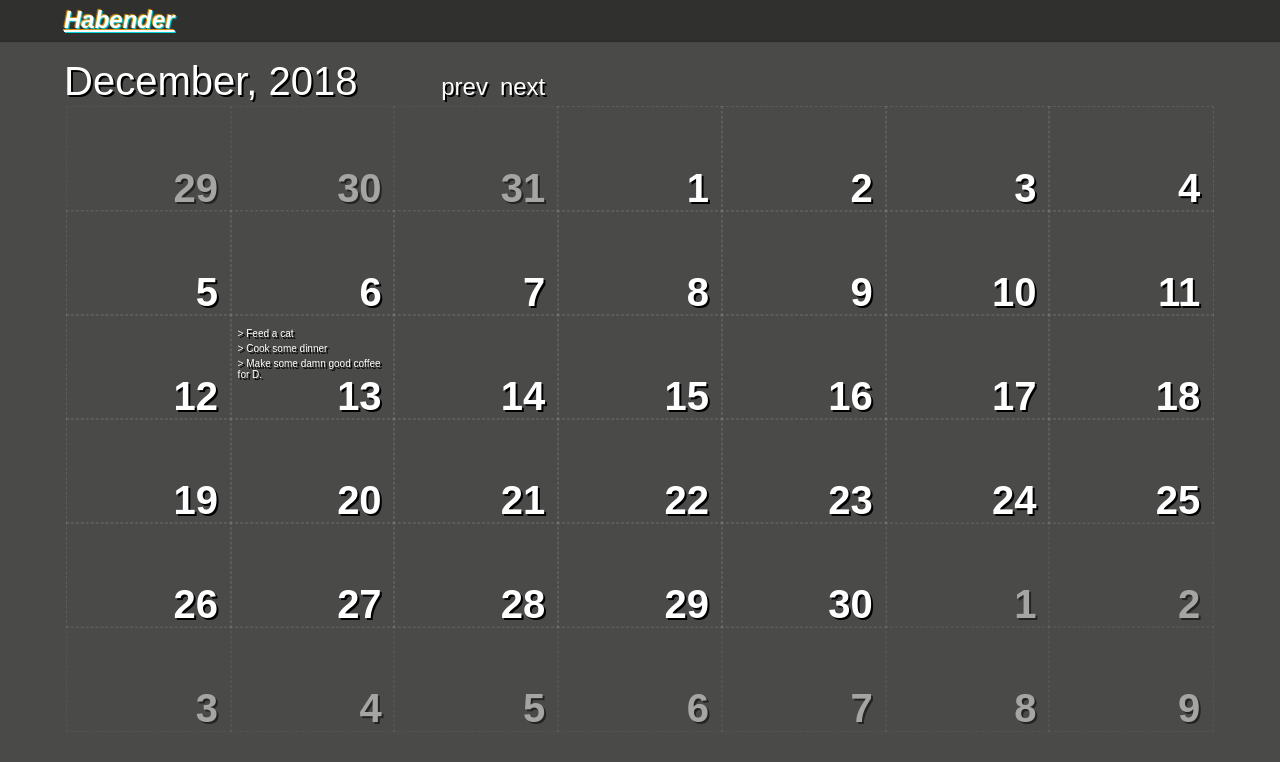
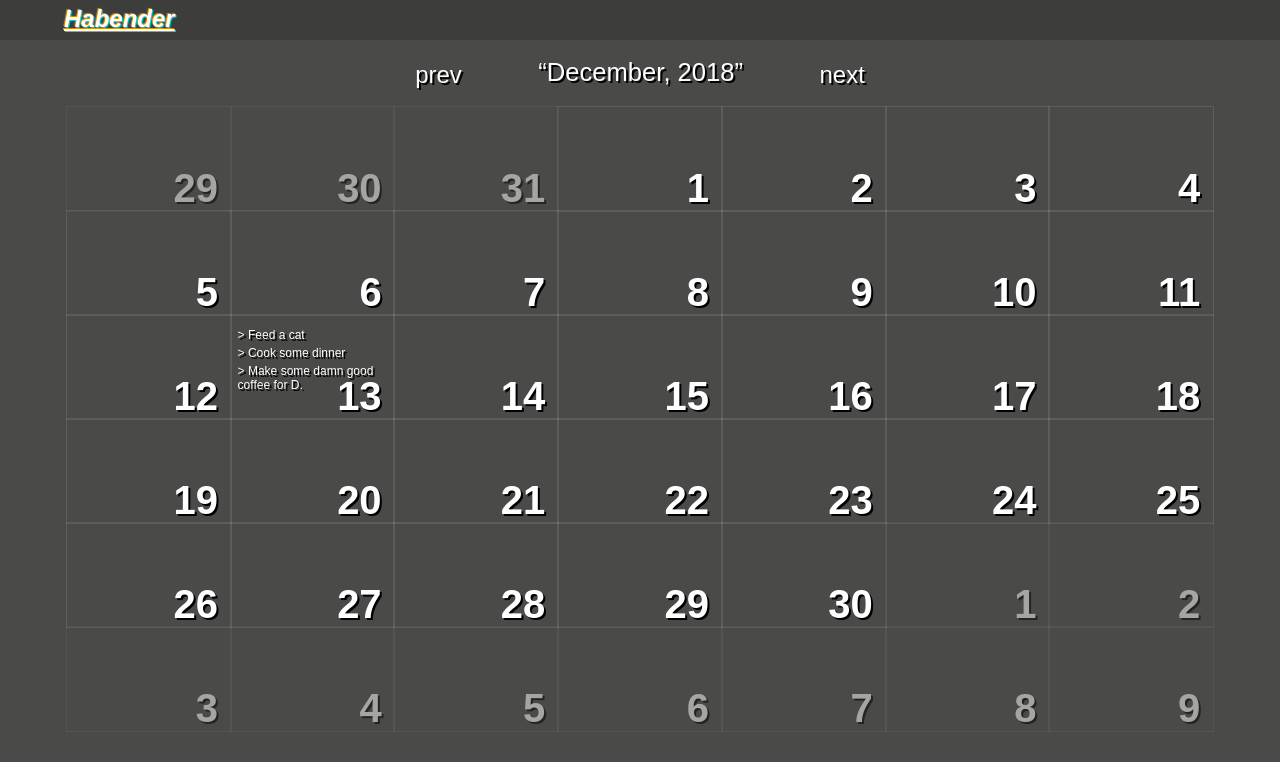
Before and after one commit to yugisu/habender, a React (Create React App) app: page / in a window 1280 px wide. Shown: the top 762 px of the page. Built offline with nearby package versions, Linux system fonts and the light colour scheme.

Commit message:
prepare for car interface again

```diff
--- a/src/NiceDate.js
+++ b/src/NiceDate.js
@@ -1,8 +1,19 @@
-const months = ['January', 'March', 'April', 'May', 'June', 'July',
-  'August', 'September', 'October', 'November', 'December'];
+const months = [
+  'January',
+  'March',
+  'April',
+  'May',
+  'June',
+  'July',
+  'August',
+  'September',
+  'October',
+  'November',
+  'December',
+];
 
 class NiceDate {
-  constructor(givendateObj=Date(), daysToAdd=0) {
+  constructor(givendateObj = Date(), daysToAdd = 0) {
     this.dateObj = new Date(givendateObj);
 
     this.dateObj.setDate(this.dateObj.getDate() + daysToAdd);
--- a/src/components/Calendar/Calendar.jsx
+++ b/src/components/Calendar/Calendar.jsx
@@ -27,7 +27,8 @@ class Calendar extends Component {
     ],
   };
 
-  onMonthChange = (amount) => {
+  onMonthChange = (command) => {
+    const amount = command === 'prev' ? -1 : 1;
     this.setState((state) => ({
       openedMonth: NiceDate.newDate(state.openedMonth, 0, amount),
     }));
@@ -60,7 +61,7 @@ class Calendar extends Component {
           onMonthChange={this.onMonthChange}
         />
 
-        <div className="calendar-body">
+        <div className="calendar__body">
           <Month monthObj={openedMonth} todos={curMonthTodos} />
         </div>
       </div>
--- a/src/components/CalendarHead/CalendarHead.jsx
+++ b/src/components/CalendarHead/CalendarHead.jsx
@@ -2,22 +2,24 @@ import React from 'react';
 
 const CalendarHead = ({ label, onMonthChange }) => {
   return (
-    <div className="calendar-head">
-      <span>{label}</span>
-      <div className="calendar-head-btns">
-        {['prev', 'next'].map((el, idx) => {
-          return (
-            <button
-              onClick={() => onMonthChange(idx * 2 - 1)}
-              key={`btn-${el}`}
-            >
-              {el}
-            </button>
-          );
-        })}
-      </div>
+    <div className="calendar__head">
+      <CalendarHeadButton name="prev" {...{ onMonthChange }} />
+      <span className="calendar__head__title">{label}</span>
+      <CalendarHeadButton name="next" {...{ onMonthChange }} />
     </div>
   );
 };
 
+const CalendarHeadButton = ({ name, onMonthChange }) => {
+  return (
+    <button
+      onClick={() => onMonthChange(name)}
+      key={`calendar_btn-${name}`}
+      className={`calendar__head__button calendar__head__button--${name}`}
+    >
+      {name}
+    </button>
+  );
+};
+
 export default CalendarHead;
--- a/src/components/CalendarTile/CalendarTile.jsx
+++ b/src/components/CalendarTile/CalendarTile.jsx
@@ -4,23 +4,23 @@ const CalendarTile = ({ dayObj, activities, isFromOtherMonth }) => {
   const isEmpty = activities.length === 0;
   const tileClasses = [
     'tile',
-    !isFromOtherMonth || ' tile-other-month',
-    isEmpty ? '' : ' tile-not-empty',
+    !isFromOtherMonth || ' tile--other-month',
+    isEmpty ? '' : ' tile--not-empty',
   ];
   return (
     <div
       className={
         'tile' +
-        (isFromOtherMonth ? ' tile-other-month' : '') +
-        (!isEmpty ? ' tile-not-empty' : '')
+        (isFromOtherMonth ? ' tile--other-month' : '') +
+        (!isEmpty ? ' tile--not-empty' : '')
       }
     >
-      <div className="day-label">
+      <div className="tile__label">
         <span>{dayObj.date}</span>
       </div>
-      <ul className="day">
+      <ul className="tile__content">
         {activities.map((el) => (
-          <li className="todo minified" key={`todo-${el.id}`}>
+          <li className="todo todo--minified" key={`todo-${el.id}`}>
             {el.name}
           </li>
         ))}
--- a/src/components/Header/Header.jsx
+++ b/src/components/Header/Header.jsx
@@ -3,7 +3,7 @@ import React from 'react';
 function Header(props) {
   return (
     <header>
-      <span> Habender </span>
+      <span className="header__splash"> Habender </span>
     </header>
   );
 }
--- a/src/index.css
+++ b/src/index.css
@@ -1,4 +1,6 @@
-* {
+*,
+*::before,
+*::after {
   -webkit-box-sizing: border-box;
           box-sizing: border-box;
 }
@@ -56,7 +58,7 @@ body {
 header {
   z-index: 100;
   height: 5vh;
-  padding: 0 5vw;
+  padding: 0 5vw 0.3vh;
   display: -webkit-box;
   display: -ms-flexbox;
   display: flex;
@@ -66,8 +68,11 @@ header {
   -webkit-box-pack: start;
       -ms-flex-pack: start;
           justify-content: flex-start;
-  background: #30302f;
+  background: #3d3d3b;
   /* font-family: 'Courier New', monospace; */
+}
+
+.header__splash {
   text-decoration: underline;
   font-style: italic;
   font-weight: bold;
@@ -78,8 +83,6 @@ header {
      -moz-user-select: none;
       -ms-user-select: none;
           user-select: none;
-  -webkit-box-shadow: 0 0.2rem 0.1rem rgba(0, 0, 0, 0.4);
-          box-shadow: 0 0.2rem 0.1rem rgba(0, 0, 0, 0.4);
 }
 
 .calendar {
@@ -92,7 +95,7 @@ header {
  'cal-body';
 }
 
-.calendar-body {
+.calendar__body {
   -ms-grid-row: 2;
   -ms-grid-column: 1;
   grid-area: cal-body;
@@ -100,7 +103,7 @@ header {
   border-radius: 0.5rem;
 }
 
-.calendar-head {
+.calendar__head {
   -ms-grid-row: 1;
   -ms-grid-column: 1;
   grid-area: cal-head;
@@ -108,28 +111,36 @@ header {
   display: -webkit-box;
   display: -ms-flexbox;
   display: flex;
-  -webkit-box-align: end;
-      -ms-flex-align: end;
-          align-items: flex-end;
-  -webkit-box-pack: start;
-      -ms-flex-pack: start;
-          justify-content: flex-start;
-  font-size: 5vh;
+  -webkit-box-align: center;
+      -ms-flex-align: center;
+          align-items: center;
+  -webkit-box-pack: center;
+      -ms-flex-pack: center;
+          justify-content: center;
   color: #fff;
   text-shadow: 2px 2px 0px black;
 }
 
-.calendar-head * {
+.calendar__head * {
   color: inherit;
   text-shadow: inherit;
 }
 
-.calendar-head > span {
-  margin-right: 2vw;
+.calendar__head__title {
+  font-size: 2vw;
   width: 27vw;
+  text-align: center;
 }
 
-.calendar-head > div > button {
+.calendar__head__title::before {
+  content: open-quote;
+}
+
+.calendar__head__title::after {
+  content: close-quote;
+}
+
+.calendar__head__button {
   height: 3vh;
   border: none;
   outline: none;
@@ -144,7 +155,7 @@ header {
   transition: 0.25s;
 }
 
-.calendar-head > div > button:hover {
+.calendar__head__button:hover {
   color: #fff;
   text-shadow: -1px -1px 1px #dfd581, 1px 1px 3px rgba(223, 119, 119, 0.7);
 }
@@ -167,29 +178,20 @@ header {
   padding: 0;
   color: #ffffff;
   border-radius: 0;
-  outline: 0.2vh dashed rgba(134, 134, 134, 0.3);
+  outline: 0.2vh solid rgba(134, 134, 134, 0.3);
   -webkit-transition: 0.15s;
   transition: 0.15s;
 }
 
-.tile-other-month {
+.tile--other-month {
   opacity: 0.5;
 }
 
-.tile-other-month:hover {
+.tile--other-month:hover {
   opacity: 1;
 }
 
-.day {
-  z-index: 50;
-  height: 100%;
-  margin: 0;
-  margin-top: -12.2vh;
-  padding: 3%;
-  overflow: auto;
-}
-
-.day-label {
+.tile__label {
   position: relative;
   z-index: 100;
   height: 100%;
@@ -221,12 +223,22 @@ header {
   background: rgba(0, 0, 0, 0.05);
 }
 
-.tile:hover .day-label {
+.tile:hover .tile__label {
   z-index: -1;
-  opacity: 0;
+  opacity: 0.2;
 }
 
-.todo.minified {
+.tile__content {
+  z-index: 50;
+  height: 100%;
+  margin: 0;
+  margin-top: -12.2vh;
+  padding: 3%;
+  font-size: 1.5vh;
+  overflow: auto;
+}
+
+.todo--minified {
   padding: 0.2rem;
 }
 
--- a/src/index.scss
+++ b/src/index.scss
@@ -1,3 +1,5 @@
+// TODO: BRING CALENDARHEAD (MONTH DISPLAY & SELECTION) TO HEADER
+
 // Themes
 // - Light
 // #region
@@ -25,7 +27,7 @@ $theme-light: (
   tile-bg: #fff,
   tile-text: #000,
   tile-label-bg: rgba(250, 250, 210, 0.8),
-  tile-label-bg-tile-other-month: rgba(238, 238, 238, 0.8),
+  tile-label-bg-tile--other-month: rgba(238, 238, 238, 0.8),
   tile-label-text: rgb(87, 99, 110),
   tile-label-text-shadow: 2px 2px 0px #fff,
   tile-roundness: 0,
@@ -39,8 +41,7 @@ $theme-dark: (
   bg: #4a4a48,
   text: #fff,
   text-shadow: 2px 2px 0px rgb(0, 0, 0),
-  header-bg: darken(#4a4a48, 10%),
-  header-shadow: 0 0.2rem 0.1rem rgba(0, 0, 0, 0.4),
+  header-bg: darken(#4a4a48, 5%),
   header-text: #fff,
   header-text-shadow: (
     -1px -1px 1px rgba(255, 166, 0, 0.8),
@@ -56,7 +57,7 @@ $theme-dark: (
   tile-bg: rgba(0, 0, 0, 0.274),
   tile-text: #ffffff,
   tile-label-bg: rgba(255, 146, 79, 0.7),
-  tile-label-bg-tile-other-month: rgba(238, 238, 238, 0.466),
+  tile-label-bg-tile--other-month: rgba(238, 238, 238, 0.466),
   tile-label-text: #fff,
   tile-label-text-shadow: 2px 2px 0px rgb(0, 0, 0),
   tile-roundness: 0,
@@ -78,7 +79,9 @@ $current-theme: $theme-dark;
 // --------
 // html, body, global, scrollbar
 // #region
-* {
+*,
+*::before,
+*::after {
   box-sizing: border-box;
 }
 html {
@@ -129,11 +132,14 @@ body {
 header {
   z-index: 100;
   height: 5vh;
-  padding: 0 5vw;
+  padding: 0 5vw 0.3vh;
   display: flex;
   align-items: center;
   justify-content: flex-start;
   background: theme(header-bg); /* font-family: 'Courier New', monospace; */
+  box-shadow: theme(header-shadow);
+}
+.header__splash {
   text-decoration: underline;
   font-style: italic;
   font-weight: bold;
@@ -141,7 +147,6 @@ header {
   color: theme(header-text);
   text-shadow: theme(header-text-shadow);
   user-select: none;
-  box-shadow: theme(header-shadow);
 }
 // #endregion
 // --------
@@ -155,7 +160,7 @@ header {
     'cal-head'
     'cal-body';
 }
-.calendar-body {
+.calendar__body {
   grid-area: cal-body;
   height: 80vh;
   border-radius: 0.5rem;
@@ -164,25 +169,31 @@ header {
 // --------
 // CalendarHead
 // #region
-.calendar-head {
+.calendar__head {
   grid-area: cal-head;
   height: 8vh;
   display: flex;
-  align-items: flex-end;
-  justify-content: flex-start;
-  font-size: 5vh;
+  align-items: center;
+  justify-content: center;
   color: theme(calendar-head-text);
   text-shadow: theme(calendar-head-text-shadow);
 }
-.calendar-head * {
+.calendar__head * {
   color: inherit;
   text-shadow: inherit;
 }
-.calendar-head > span {
-  margin-right: 2vw;
+.calendar__head__title {
+  font-size: 2vw;
   width: 27vw;
+  text-align: center;
+  &::before {
+    content: open-quote;
+  }
+  &::after {
+    content: close-quote;
+  }
 }
-.calendar-head > div > button {
+.calendar__head__button {
   height: 3vh;
   border: none;
   outline: none;
@@ -192,7 +203,7 @@ header {
   cursor: pointer;
   transition: 0.25s;
 }
-.calendar-head > div > button:hover {
+.calendar__head__button:hover {
   color: theme(calendar-head-btn-hover-text);
   text-shadow: theme(calendar-head-btn-hover-text-shadow);
 }
@@ -222,25 +233,17 @@ header {
   // box-shadow: theme(tile-shadow);
   // background: theme(tile-bg);
   border-radius: theme(tile-roundness);
-  outline: 0.2vh dashed rgba(134, 134, 134, 0.3);
+  outline: 0.2vh solid rgba(134, 134, 134, 0.3);
   transition: 0.15s;
   // border-collapse: collapse;
 }
-.tile-other-month {
+.tile--other-month {
   opacity: 0.5;
   &:hover {
     opacity: 1;
   }
 }
-.day {
-  z-index: 50;
-  height: 100%;
-  margin: 0;
-  margin-top: -12.2vh;
-  padding: 3%;
-  overflow: auto;
-}
-.day-label {
+.tile__label {
   position: relative;
   z-index: 100;
   height: 100%;
@@ -259,12 +262,21 @@ header {
 }
 .tile:hover {
   background: rgba(0, 0, 0, 0.05);
-  .day-label {
+  .tile__label {
     z-index: -1;
-    opacity: 0;
+    opacity: 0.2;
   }
 }
-.todo.minified {
+.tile__content {
+  z-index: 50;
+  height: 100%;
+  margin: 0;
+  margin-top: -12.2vh;
+  padding: 3%;
+  font-size: 1.5vh;
+  overflow: auto;
+}
+.todo--minified {
   padding: 0.2rem;
 }
 .todo::before {
```
Also changed, not shown: 1 other file (tests, documents, lock files or other folders).
